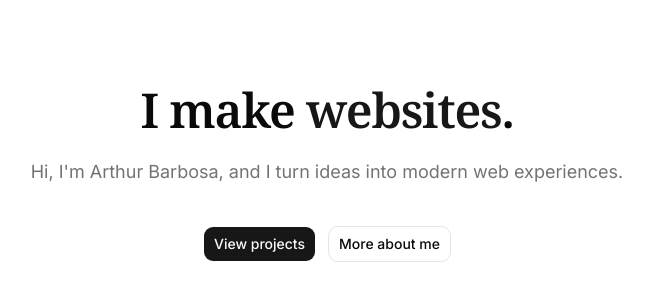
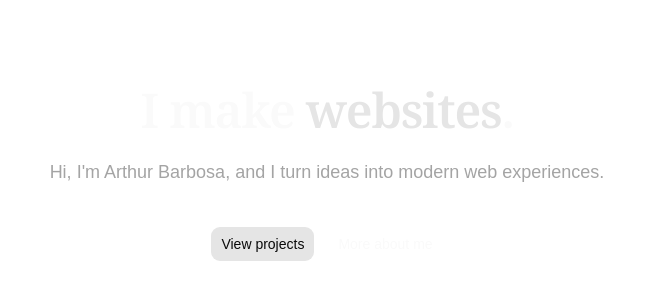
Before and after one commit to arthurbarbosaa/my-portfolio, a Next.js app: page / in a window 1280 px wide. Shown: the part 226-526 px from the top of the page, without its empty margins (313-966 px from the left). Built offline with nearby package versions, Linux system fonts and the light colour scheme.

Commit message:
feat: add smooth background

```diff
--- a/app/globals.css
+++ b/app/globals.css
@@ -6,7 +6,9 @@
 
 @theme inline {
     --font-heading: var(--font-heading);
-    --font-sans: var(--font-sans);
+    --font-sans: var(--font-geist-sans);
+    --font-mono: var(--font-geist-mono);
+    --color-destructive-foreground: var(--destructive-foreground);
     --color-sidebar-ring: var(--sidebar-ring);
     --color-sidebar-border: var(--sidebar-border);
     --color-sidebar-accent-foreground: var(--sidebar-accent-foreground);
@@ -48,72 +50,74 @@
 }
 
 :root {
-    --card: oklch(1 0 0);
-    --card-foreground: oklch(0.145 0 0);
-    --popover: oklch(1 0 0);
-    --popover-foreground: oklch(0.145 0 0);
-    --primary: oklch(0.205 0 0);
-    --primary-foreground: oklch(0.985 0 0);
-    --secondary: oklch(0.97 0 0);
-    --secondary-foreground: oklch(0.205 0 0);
-    --muted: oklch(0.97 0 0);
-    --muted-foreground: oklch(0.556 0 0);
-    --accent: oklch(0.97 0 0);
-    --accent-foreground: oklch(0.205 0 0);
-    --destructive: oklch(0.577 0.245 27.325);
-    --border: oklch(0.922 0 0);
-    --input: oklch(0.922 0 0);
-    --ring: oklch(0.708 0 0);
+    --background: oklch(0 0 0 / 0%);
+    --foreground: oklch(0.985 0 0);
+    --card: oklch(1 0 0 / 6%);
+    --card-foreground: oklch(0.985 0 0);
+    --popover: oklch(0.1 0 0 / 80%);
+    --popover-foreground: oklch(0.985 0 0);
+    --primary: oklch(0.922 0 0);
+    --primary-foreground: oklch(0.145 0 0);
+    --secondary: oklch(1 0 0 / 10%);
+    --secondary-foreground: oklch(0.985 0 0);
+    --muted: oklch(1 0 0 / 8%);
+    --muted-foreground: oklch(0.72 0 0);
+    --accent: oklch(1 0 0 / 10%);
+    --accent-foreground: oklch(0.985 0 0);
+    --destructive: oklch(0.704 0.191 22.216);
+    --destructive-foreground: oklch(0.985 0 0);
+    --border: oklch(1 0 0 / 12%);
+    --input: oklch(1 0 0 / 10%);
+    --ring: oklch(0.6 0 0);
     --chart-1: oklch(0.87 0 0);
-    --chart-2: oklch(0.556 0 0);
-    --chart-3: oklch(0.439 0 0);
-    --chart-4: oklch(0.371 0 0);
-    --chart-5: oklch(0.269 0 0);
+    --chart-2: oklch(0.72 0 0);
+    --chart-3: oklch(0.56 0 0);
+    --chart-4: oklch(0.42 0 0);
+    --chart-5: oklch(0.3 0 0);
     --radius: 0.625rem;
-    --sidebar: oklch(0.985 0 0);
-    --sidebar-foreground: oklch(0.145 0 0);
-    --sidebar-primary: oklch(0.205 0 0);
-    --sidebar-primary-foreground: oklch(0.985 0 0);
-    --sidebar-accent: oklch(0.97 0 0);
-    --sidebar-accent-foreground: oklch(0.205 0 0);
-    --sidebar-border: oklch(0.922 0 0);
-    --sidebar-ring: oklch(0.708 0 0);
-    --background: oklch(1 0 0);
-    --foreground: oklch(0.145 0 0);
+    --sidebar: oklch(0.1 0 0 / 80%);
+    --sidebar-foreground: oklch(0.985 0 0);
+    --sidebar-primary: oklch(0.922 0 0);
+    --sidebar-primary-foreground: oklch(0.145 0 0);
+    --sidebar-accent: oklch(1 0 0 / 10%);
+    --sidebar-accent-foreground: oklch(0.985 0 0);
+    --sidebar-border: oklch(1 0 0 / 12%);
+    --sidebar-ring: oklch(0.6 0 0);
 }
 
 .dark {
-    --background: oklch(0.145 0 0);
+    --background: oklch(0 0 0 / 0%);
     --foreground: oklch(0.985 0 0);
-    --card: oklch(0.205 0 0);
+    --card: oklch(1 0 0 / 6%);
     --card-foreground: oklch(0.985 0 0);
-    --popover: oklch(0.205 0 0);
+    --popover: oklch(0.1 0 0 / 80%);
     --popover-foreground: oklch(0.985 0 0);
     --primary: oklch(0.922 0 0);
-    --primary-foreground: oklch(0.205 0 0);
-    --secondary: oklch(0.269 0 0);
+    --primary-foreground: oklch(0.145 0 0);
+    --secondary: oklch(1 0 0 / 10%);
     --secondary-foreground: oklch(0.985 0 0);
-    --muted: oklch(0.269 0 0);
-    --muted-foreground: oklch(0.708 0 0);
-    --accent: oklch(0.269 0 0);
+    --muted: oklch(1 0 0 / 8%);
+    --muted-foreground: oklch(0.72 0 0);
+    --accent: oklch(1 0 0 / 10%);
     --accent-foreground: oklch(0.985 0 0);
     --destructive: oklch(0.704 0.191 22.216);
-    --border: oklch(1 0 0 / 10%);
-    --input: oklch(1 0 0 / 15%);
-    --ring: oklch(0.556 0 0);
+    --destructive-foreground: oklch(0.985 0 0);
+    --border: oklch(1 0 0 / 12%);
+    --input: oklch(1 0 0 / 10%);
+    --ring: oklch(0.6 0 0);
     --chart-1: oklch(0.87 0 0);
-    --chart-2: oklch(0.556 0 0);
-    --chart-3: oklch(0.439 0 0);
-    --chart-4: oklch(0.371 0 0);
-    --chart-5: oklch(0.269 0 0);
-    --sidebar: oklch(0.205 0 0);
+    --chart-2: oklch(0.72 0 0);
+    --chart-3: oklch(0.56 0 0);
+    --chart-4: oklch(0.42 0 0);
+    --chart-5: oklch(0.3 0 0);
+    --sidebar: oklch(0.1 0 0 / 80%);
     --sidebar-foreground: oklch(0.985 0 0);
-    --sidebar-primary: oklch(0.488 0.243 264.376);
-    --sidebar-primary-foreground: oklch(0.985 0 0);
-    --sidebar-accent: oklch(0.269 0 0);
+    --sidebar-primary: oklch(0.922 0 0);
+    --sidebar-primary-foreground: oklch(0.145 0 0);
+    --sidebar-accent: oklch(1 0 0 / 10%);
     --sidebar-accent-foreground: oklch(0.985 0 0);
-    --sidebar-border: oklch(1 0 0 / 10%);
-    --sidebar-ring: oklch(0.556 0 0);
+    --sidebar-border: oklch(1 0 0 / 12%);
+    --sidebar-ring: oklch(0.6 0 0);
 }
 
 @layer base {
@@ -121,7 +125,7 @@
     @apply border-border outline-ring/50;
     }
   body {
-    @apply bg-background text-foreground;
+    @apply bg-transparent text-foreground;
     }
   button:not(:disabled), [role="button"]:not(:disabled) {
     cursor: pointer;
@@ -130,3 +134,8 @@
     @apply font-sans;
     }
 }
+
+:root {
+  --font-geist-sans: "Geist Sans", sans-serif;
+  --font-geist-mono: "Geist Mono", monospace;
+}
--- a/app/layout.tsx
+++ b/app/layout.tsx
@@ -1,8 +1,9 @@
-import { Geist, Geist_Mono, Inter, Noto_Serif } from "next/font/google"
+import { Geist_Mono, Inter, Noto_Serif } from "next/font/google"
 
 import "./globals.css"
 import { ThemeProvider } from "@/components/theme-provider"
-import { cn } from "@/lib/utils";
+import { cn } from "@/lib/utils"
+import MeshGradientBackground from "@/components/ui/mesh-gradient-background"
 
 const notoSerifHeading = Noto_Serif({subsets:['latin'],variable:'--font-heading'});
 
@@ -25,6 +26,7 @@ export default function RootLayout({
       className={cn("antialiased", fontMono.variable, "font-sans", inter.variable, notoSerifHeading.variable)}
     >
       <body>
+        <MeshGradientBackground />
         <ThemeProvider>{children}</ThemeProvider>
       </body>
     </html>
--- a/app/projects/[projectId]/project-detail.tsx
+++ b/app/projects/[projectId]/project-detail.tsx
@@ -157,7 +157,7 @@ export function ProjectDetail({ project }: ProjectDetailProps) {
                     <Button
                       type="button"
                       title={name}
-                      variant="ghost"
+                      variant="outline"
                       size="icon"
                       className="rounded-full"
                     >
--- /dev/null
+++ b/components/ui/background-paper-shaders.tsx
@@ -0,0 +1,120 @@
+"use client"
+
+import { useRef, useMemo } from "react"
+import { useFrame } from "@react-three/fiber"
+import * as THREE from "three"
+
+const vertexShader = `
+  uniform float time;
+  uniform float intensity;
+  varying vec2 vUv;
+  varying vec3 vPosition;
+
+  void main() {
+    vUv = uv;
+    vPosition = position;
+
+    vec3 pos = position;
+    pos.y += sin(pos.x * 10.0 + time) * 0.1 * intensity;
+    pos.x += cos(pos.y * 8.0 + time * 1.5) * 0.05 * intensity;
+
+    gl_Position = projectionMatrix * modelViewMatrix * vec4(pos, 1.0);
+  }
+`
+
+const fragmentShader = `
+  uniform float time;
+  uniform float intensity;
+  uniform vec3 color1;
+  uniform vec3 color2;
+  varying vec2 vUv;
+  varying vec3 vPosition;
+
+  void main() {
+    vec2 uv = vUv;
+
+    float noise = sin(uv.x * 20.0 + time) * cos(uv.y * 15.0 + time * 0.8);
+    noise += sin(uv.x * 35.0 - time * 2.0) * cos(uv.y * 25.0 + time * 1.2) * 0.5;
+
+    vec3 color = mix(color1, color2, noise * 0.5 + 0.5);
+    color = mix(color, vec3(1.0), pow(abs(noise), 2.0) * intensity);
+
+    float glow = 1.0 - length(uv - 0.5) * 2.0;
+    glow = pow(glow, 2.0);
+
+    gl_FragColor = vec4(color * glow, glow * 0.8);
+  }
+`
+
+export function ShaderPlane({
+  position,
+  color1 = "#ff5722",
+  color2 = "#ffffff",
+}: {
+  position: [number, number, number]
+  color1?: string
+  color2?: string
+}) {
+  const mesh = useRef<THREE.Mesh>(null)
+
+  const uniforms = useMemo(
+    () => ({
+      time: { value: 0 },
+      intensity: { value: 1.0 },
+      color1: { value: new THREE.Color(color1) },
+      color2: { value: new THREE.Color(color2) },
+    }),
+    [color1, color2]
+  )
+
+  useFrame((state) => {
+    if (mesh.current) {
+      uniforms.time.value = state.clock.elapsedTime
+      uniforms.intensity.value =
+        1.0 + Math.sin(state.clock.elapsedTime * 2) * 0.3
+    }
+  })
+
+  return (
+    <mesh ref={mesh} position={position}>
+      <planeGeometry args={[2, 2, 32, 32]} />
+      <shaderMaterial
+        uniforms={uniforms}
+        vertexShader={vertexShader}
+        fragmentShader={fragmentShader}
+        transparent
+        side={THREE.DoubleSide}
+      />
+    </mesh>
+  )
+}
+
+export function EnergyRing({
+  radius = 1,
+  position = [0, 0, 0],
+}: {
+  radius?: number
+  position?: [number, number, number]
+}) {
+  const mesh = useRef<THREE.Mesh>(null)
+
+  useFrame((state) => {
+    if (mesh.current) {
+      mesh.current.rotation.z = state.clock.elapsedTime
+      ;(mesh.current.material as THREE.MeshBasicMaterial).opacity =
+        0.5 + Math.sin(state.clock.elapsedTime * 3) * 0.3
+    }
+  })
+
+  return (
+    <mesh ref={mesh} position={position}>
+      <ringGeometry args={[radius * 0.8, radius, 32]} />
+      <meshBasicMaterial
+        color="#ff5722"
+        transparent
+        opacity={0.6}
+        side={THREE.DoubleSide}
+      />
+    </mesh>
+  )
+}
--- /dev/null
+++ b/components/ui/mesh-gradient-background.tsx
@@ -0,0 +1,13 @@
+"use client"
+
+import { MeshGradient } from "@paper-design/shaders-react"
+
+export default function MeshGradientBackground() {
+  return (
+    <MeshGradient
+      className="fixed inset-0 w-full h-full -z-10"
+      colors={["#000000", "#1a1a1a", "#333333", "#ffffff"]}
+      speed={0.6}
+    />
+  )
+}
--- a/package.json
+++ b/package.json
@@ -12,6 +12,9 @@
     "typecheck": "tsc --noEmit"
   },
   "dependencies": {
+    "@paper-design/shaders-react": "^0.0.76",
+    "@react-three/fiber": "^9.6.1",
+    "@types/three": "^0.184.1",
     "class-variance-authority": "^0.7.1",
     "clsx": "^2.1.1",
     "lucide-react": "^1.16.0",
@@ -24,6 +27,7 @@
     "react-type-animation": "^3.2.0",
     "shadcn": "^4.7.0",
     "tailwind-merge": "^3.6.0",
+    "three": "^0.184.0",
     "tw-animate-css": "^1.4.0"
   },
   "devDependencies": {
```
Also changed, not shown: components/ui/background-paper-shaders-demo.tsx (added, +103 -0 lines), 1 other file (tests, documents, lock files or other folders).
